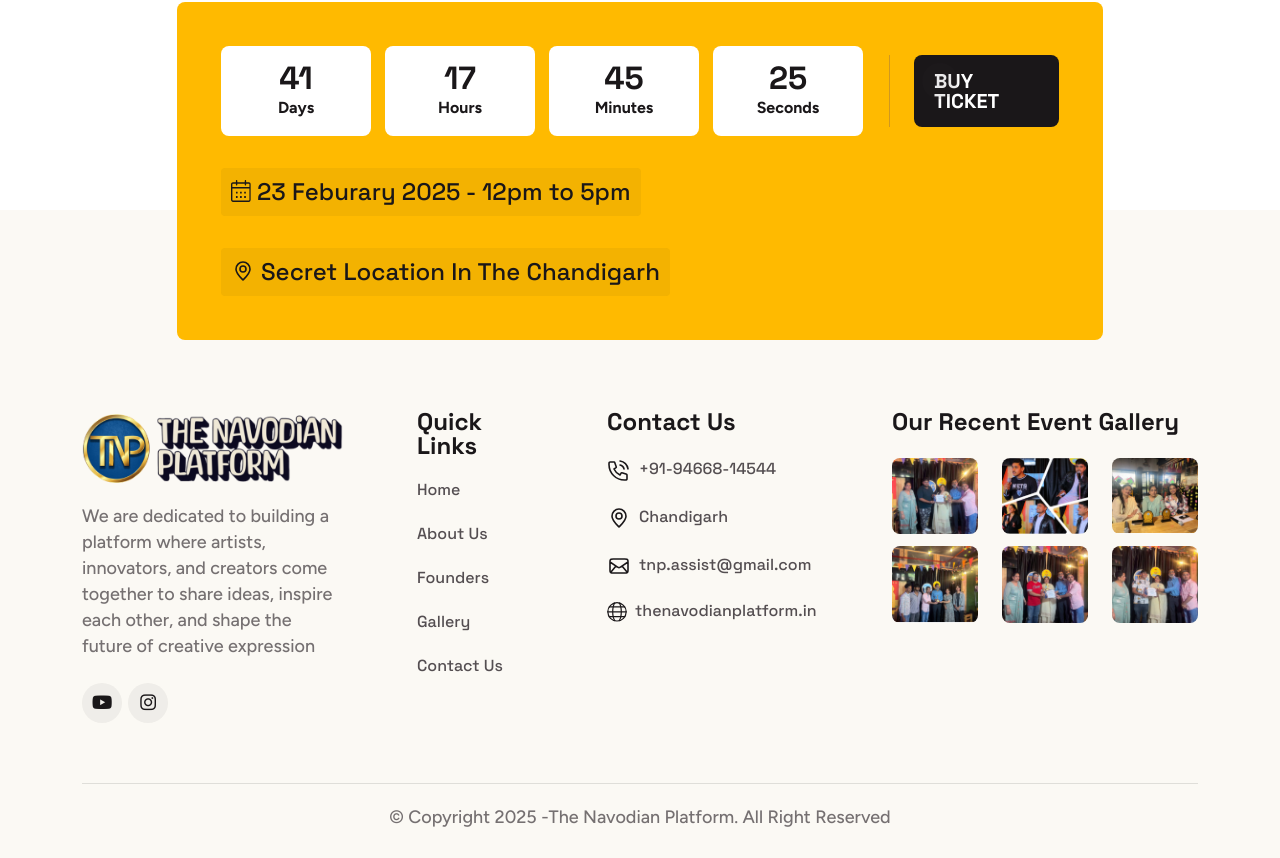
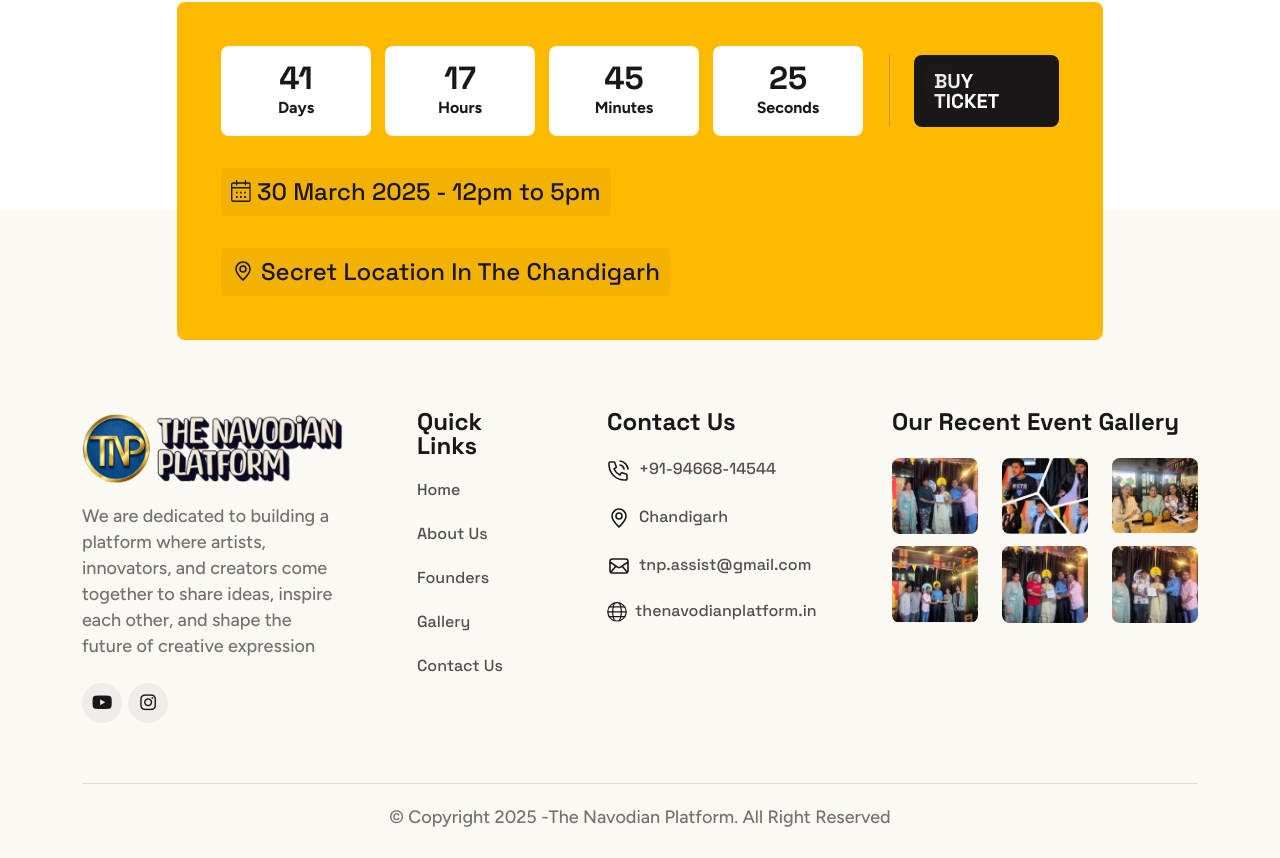
Before and after one commit to thenavodianplatform/tnp, a Next.js app: page /contact in a window 1280 px wide. Shown: the part 1994-2852 px from the top of the page. Built offline with nearby package versions, Linux system fonts and the light colour scheme.

Commit message:
Update page.tsx

```diff
--- a/app/contact/page.tsx
+++ b/app/contact/page.tsx
@@ -159,7 +159,7 @@ export default function Contact() {
 										</div>
 										<ul>
 											<li>
-												<Link href="/#"><img src="/assets/img/icons/calender1.svg" alt="" />23 Feburary 2025 - 12pm to 5pm	</Link>
+												<Link href="/#"><img src="/assets/img/icons/calender1.svg" alt="" />30 March 2025 - 12pm to 5pm	</Link>
 											</li>
 											<li className="m-0">
 												<Link href="/#"><img src="/assets/img/icons/location1.svg" alt="" />Secret Location In The Chandigarh</Link>
@@ -185,7 +185,7 @@ export default function Contact() {
 										</div>
 										<ul>
 											<li>
-												<Link href="/#"><img src="/assets/img/icons/calender1.svg" alt="" />23 Feburary 2025 - 12pm to 5pm</Link>
+												<Link href="/#"><img src="/assets/img/icons/calender1.svg" alt="" />30 March 2025 - 12pm to 5pm</Link>
 											</li>
 											<li className="m-0">
 												<Link href="/#"><img src="/assets/img/icons/location1.svg" alt="" />Secret Location In The Chandigarh</Link>
```
